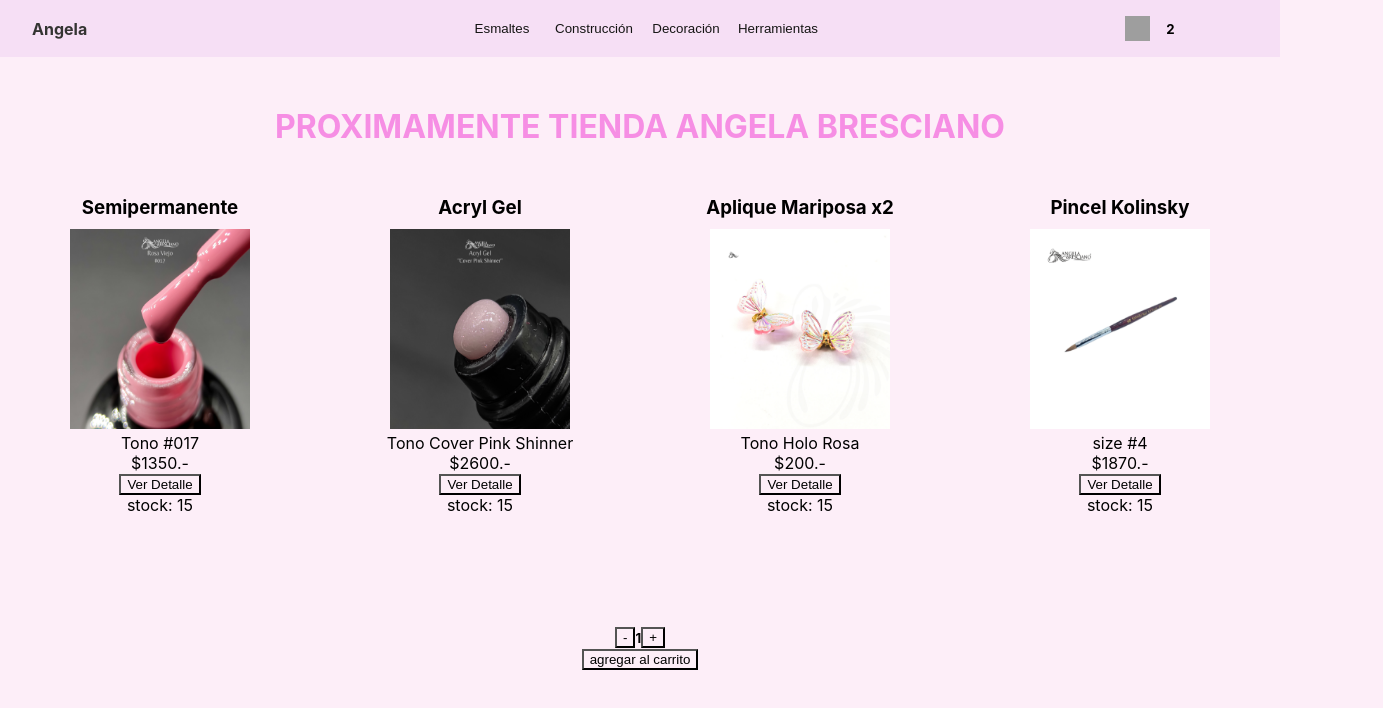
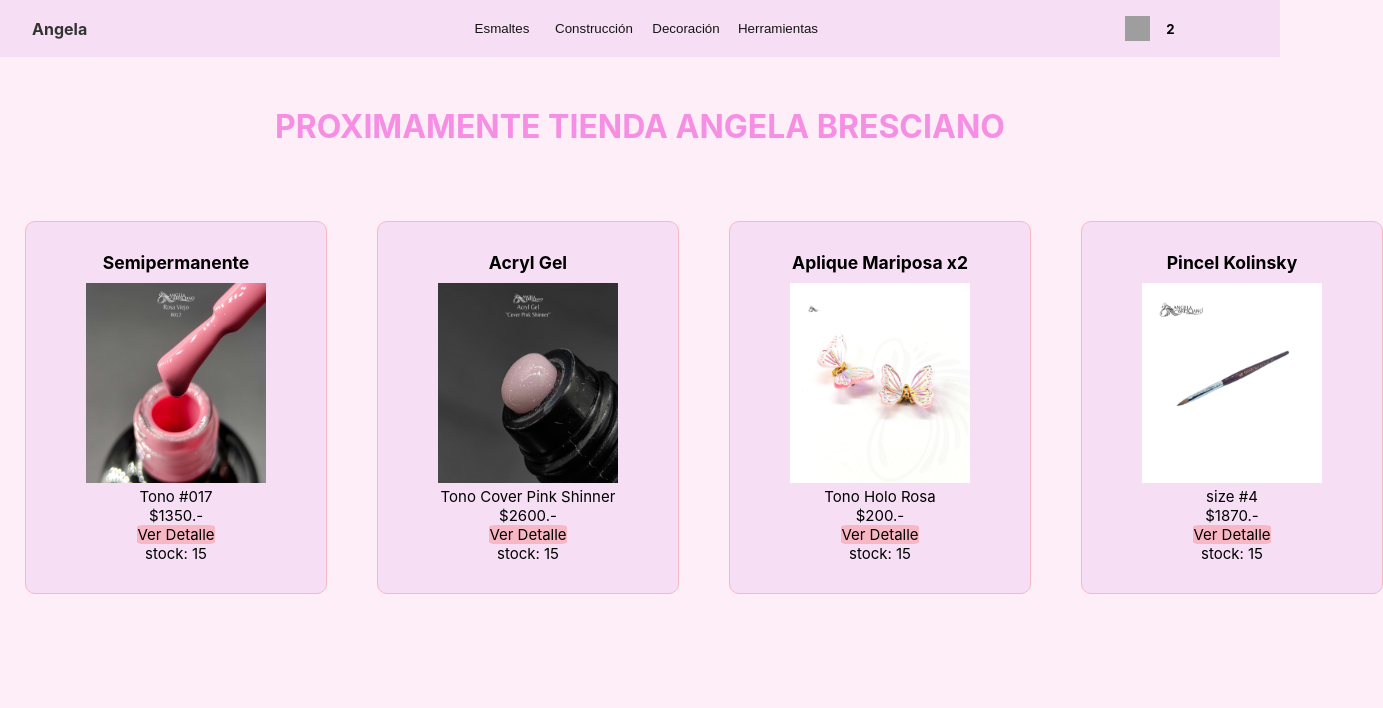
Before and after one commit to aramayolujan/34695-Aramayo, a React (Create React App) app: page / in a window 1280 px wide. Shown: the top 708 px of the page, 1383 px wide, since content can reach past the window. Built offline with nearby package versions, Linux system fonts and the light colour scheme; grey boxes are pictures that could not be loaded.

Commit message:
primera parte

```diff
--- a/package.json
+++ b/package.json
@@ -8,6 +8,7 @@
     "@testing-library/user-event": "^13.5.0",
     "react": "^18.2.0",
     "react-dom": "^18.2.0",
+    "react-router-dom": "^6.3.0",
     "react-scripts": "5.0.1",
     "web-vitals": "^2.1.4"
   },
--- a/src/App.js
+++ b/src/App.js
@@ -1,20 +1,20 @@
 import './App.css';
 import Navbar from './components/Navbar/Navbar';
 import ItemListContainer from './components/ItemListContainer/ItemListContainer';
-import Counter from './components/Counter/ItemCount';
+import ItemDetailContainer from './components/ItemDetailContainer/ItemDetailContainer';
+import {BrowserRouter , Routes,Route} from 'react-router-dom';
 
 function App() {
 
-  const handleOnAdd = (quantity) => {
-    console.log(`la cantidad agregada es: ${quantity}`)
-  }
-
   return (
     <div className="App">
-      <Navbar />
-      <ItemListContainer greeting='PROXIMAMENTE TIENDA ANGELA BRESCIANO'/>
-      <Counter stock={10} onAdd={handleOnAdd}/>
-
+      <BrowserRouter>
+        <Navbar />
+        <Routes>
+          <Route path='/' element={<ItemListContainer greeting='PROXIMAMENTE TIENDA ANGELA BRESCIANO'/>}/>
+          <Route path='/detail' element={<ItemDetailContainer />}/>
+        </Routes>
+      </BrowserRouter>
     </div>
   );
 }
--- a/src/asyncMock.js
+++ b/src/asyncMock.js
@@ -42,6 +42,14 @@ export const getProductsNails = () => {
     return new Promise((resolve => {
         setTimeout (() => {
             resolve(products)
-        }, 3000)
+        }, 100)
     }))
 }
+
+export const getProductById = (id) => {
+    return new Promise((resolve) => {
+        setTimeout(() => {
+            resolve(products.find(prod => prod.id === id))
+        }, 100)
+    })
+}
--- a/src/components/Item/Item.css
+++ b/src/components/Item/Item.css
@@ -1,3 +1,5 @@
+
+
 .imgProducto {
     height: 200px;
     width: 180px;
@@ -7,3 +9,22 @@
     transform: scale(1.4, 1.4);
     transition: 2s;
   }
+.btnVerDetalle{
+    color: black;
+    text-decoration: none;
+    background-color: #F8B7C4;
+    border-radius: 10%;
+}
+
+.card{
+    width:240px;
+    padding: 30px;
+    margin: 25px;
+    font-size: 15px;
+    background-color: #F6DFF5;
+    border: 1px solid #F8B7C4;
+    border-radius: 10px;
+}
+.colorProducto {
+    background-color: #F6DFF5;
+}
--- a/src/components/Item/Item.js
+++ b/src/components/Item/Item.js
@@ -1,15 +1,15 @@
 import './Item.css'
-
+import {Link} from 'react-router-dom'
 
 const Item = ({products}) => {
     return (
-        <div>
-            <h3>{products.name}</h3>
+        <div className='card'>
+            <h3 className='colorProducto '>{products.name}</h3>
             <img className="imgProducto" src={products.img}/>
-            <p>{products.description}</p>
-            <p>${products.price}.-</p>
-            <button>Ver Detalle</button>
-            <p>stock: {products.stock}</p>
+            <p className='colorProducto '>{products.description}</p>
+            <p className='colorProducto '> ${products.price}.-</p>
+            <Link to='/detail' className='btnVerDetalle'>Ver Detalle</Link>
+            <p className='colorProducto '>stock: {products.stock}</p>
         </div>
     )
 }
--- /dev/null
+++ b/src/components/ItemDetail/ItemDetail.js
@@ -0,0 +1,7 @@
+const ItemDetail = ({ name }) => {
+    return (
+        <h2>{name}</h2>
+    )
+}
+
+export default ItemDetail
--- /dev/null
+++ b/src/components/ItemDetailContainer/ItemDetailContainer.js
@@ -0,0 +1,27 @@
+import { useState, useEffect} from 'react'
+import { getProductById} from '../../asyncMock'
+import Item from '../Item/Item'
+import ItemDetail from '../ItemDetail/ItemDetail'
+
+const ItemDetailContainer = () => {
+    const [product, setProduct] = useState()
+
+    useEffect(() => {
+        getProductById(1)
+        .then(product => {
+            setProduct(product)
+        })
+        .catch(error => {
+            console.log(error)
+        })
+    },[])
+
+    return(
+        <div>
+            <h1>Detalle</h1>
+            <ItemDetail {...product}/>
+        </div>
+    )
+}
+
+export default ItemDetailContainer
--- a/src/components/ItemList/ItemList.css
+++ b/src/components/ItemList/ItemList.css
@@ -3,4 +3,5 @@
     grid-template-columns: repeat(4, 1fr);
     margin-top: 50px;
     margin-bottom: 30px;
+
 }
```
Also changed, not shown: 1 other file (tests, documents, lock files or other folders).
